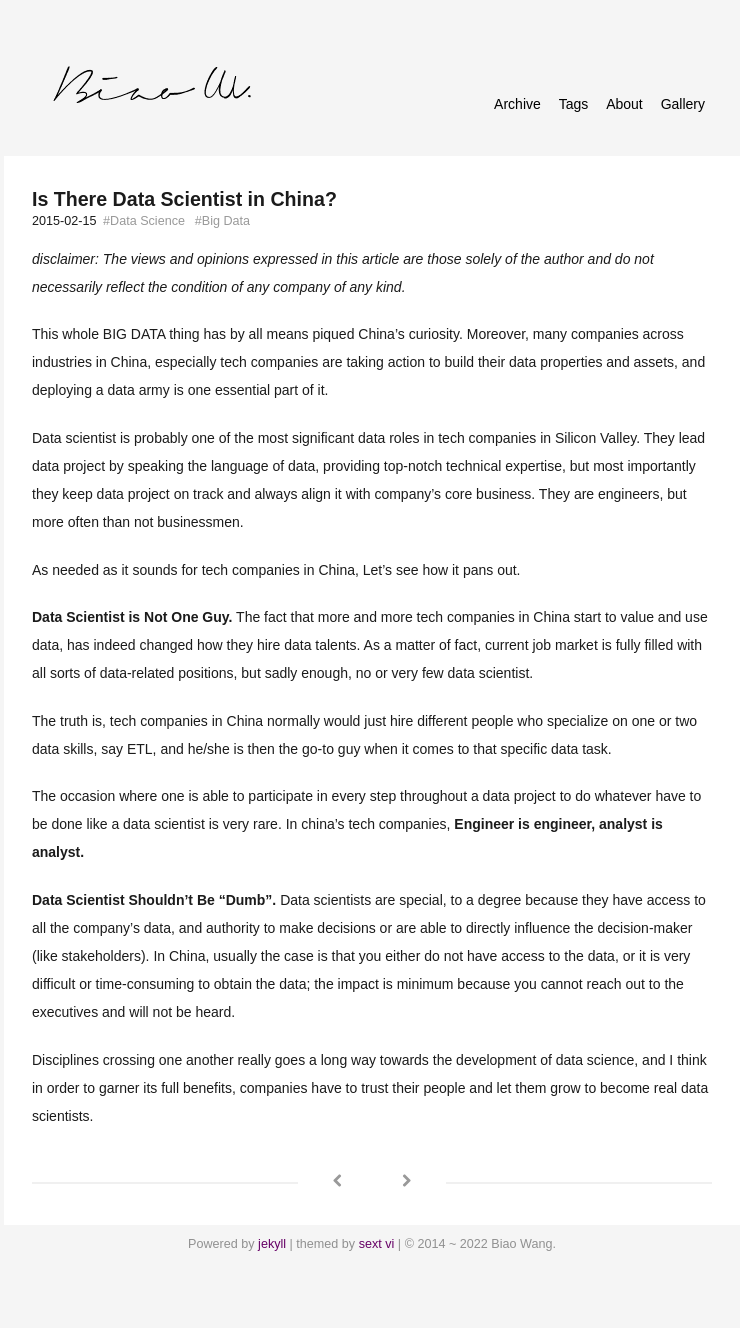
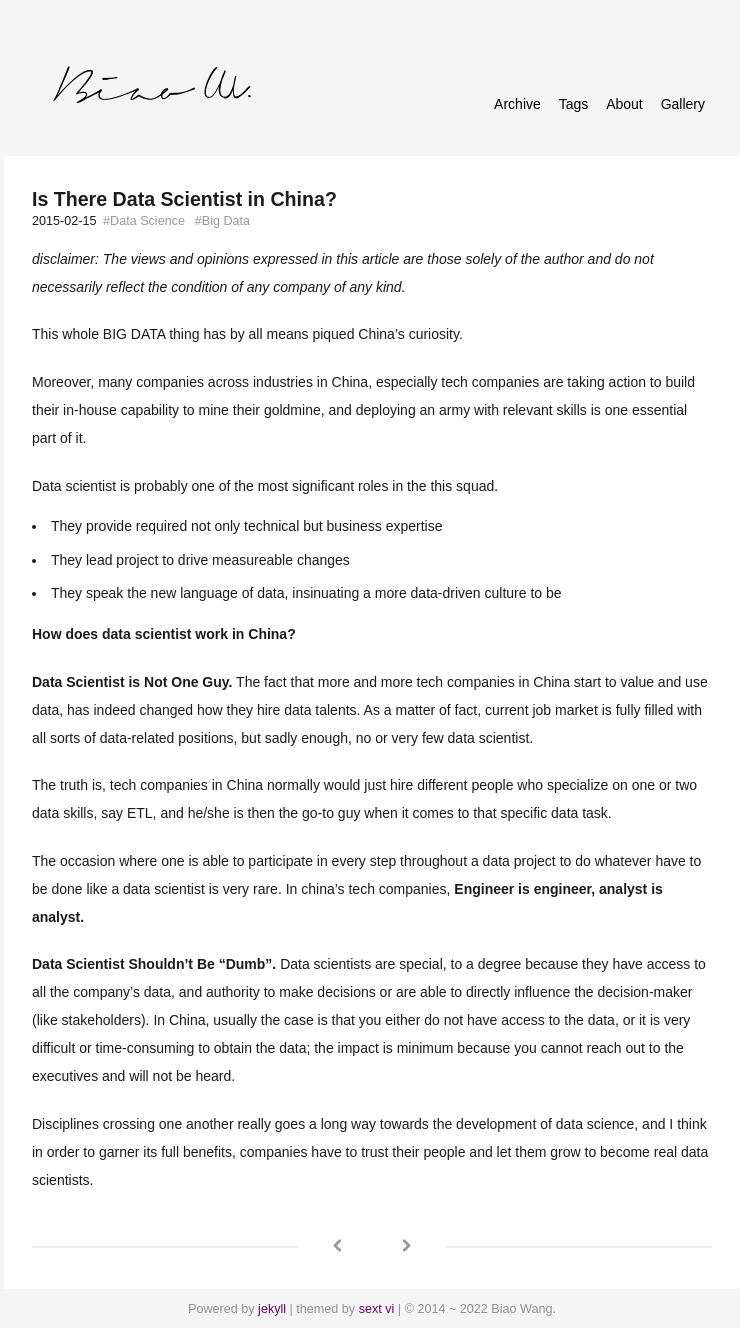
Before and after one commit to biaowww/biaowww.github.io, a Jekyll site: the page built from _posts/2015-02-15-is-there-data-scientist-in-china.md, in a window 1280 px wide. Shown: the whole page, without its empty margins (268-1008 px from the left). Built offline with Jekyll 4.4.1, drawn with Linux system fonts in a browser that asks for light colours; some web fonts are replaced; before the commit the page ends 1264 px from its top, so only the background shows below that.

Commit message:
an update to data scientist post

```diff
--- a/_posts/2015-02-15-is-there-data-scientist-in-china.md
+++ b/_posts/2015-02-15-is-there-data-scientist-in-china.md
@@ -7,11 +7,16 @@ tags:
 ---
 _disclaimer: The views and opinions expressed in this article are those solely of the author and do not necessarily reflect the condition of any company of any kind._
 
-This whole BIG DATA thing has by all means piqued China's curiosity. Moreover, many companies across industries in China, especially tech companies are taking action to build their data properties and assets, and deploying a data army is one essential part of it.
+This whole BIG DATA thing has by all means piqued China's curiosity.
 
-Data scientist is probably one of the most significant data roles in tech companies in Silicon Valley. They lead data project by speaking the language of data, providing top-notch technical expertise, but most importantly they keep data project on track and always align it with company's core business. They are engineers, but more often than not businessmen.
+Moreover, many companies across industries in China, especially tech companies are taking action to build their in-house capability to mine their goldmine, and deploying an army with relevant skills is one essential part of it.
 
-As needed as it sounds for tech companies in China, Let's see how it pans out.
+Data scientist is probably one of the most significant roles in the this squad.
+- They provide required not only technical but business expertise
+- They lead project to drive measureable changes
+- They speak the new language of data, insinuating a more data-driven culture to be
+
+**How does data scientist work in China?**
 
 __Data Scientist is Not One Guy.__ The fact that more and more tech companies in China start to value and use data, has indeed changed how they hire data talents. As a matter of fact, current job market is fully filled with all sorts of data-related positions, but sadly enough, no or very few data scientist.
 
```
